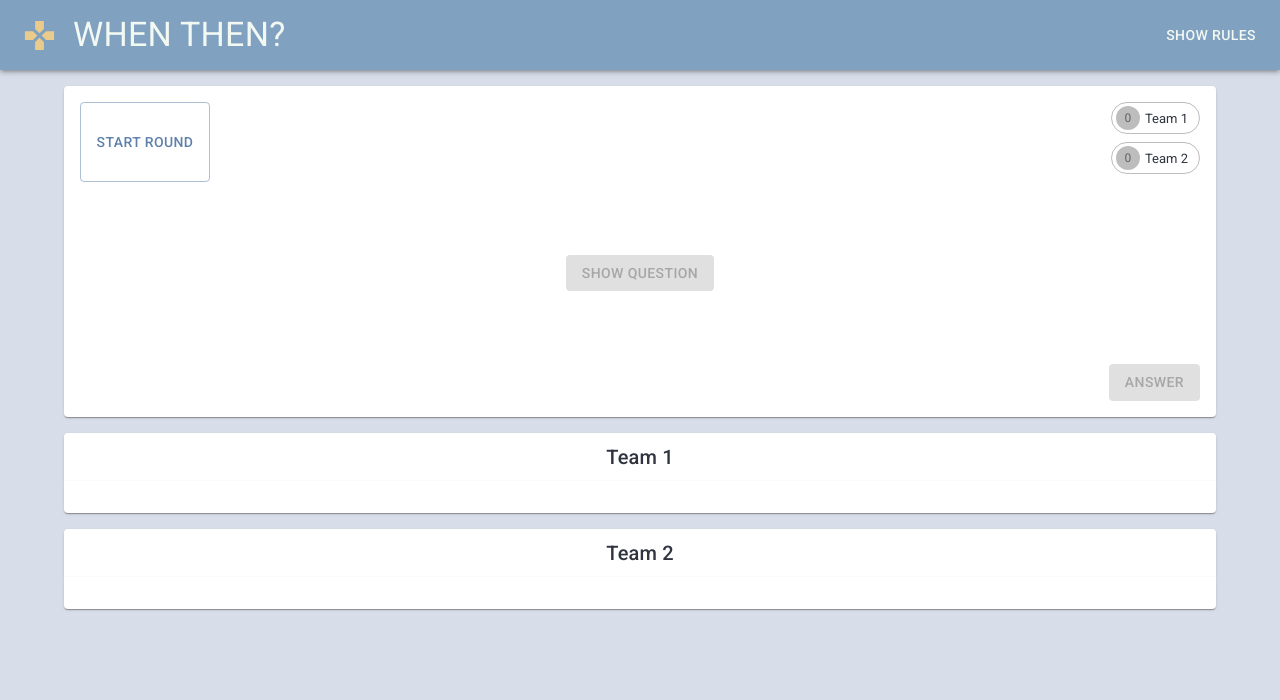
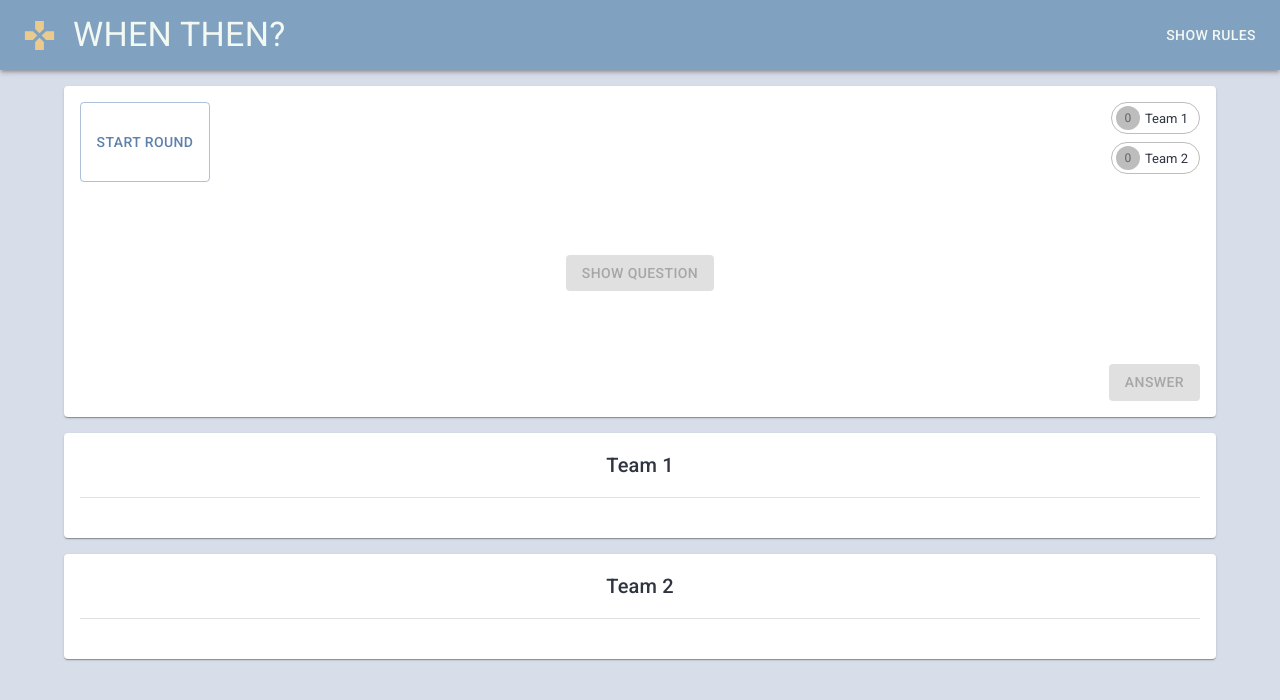
Before and after one commit to ivarlund/when-then, a Next.js app: page / in a window 1280 px wide. Shown: the top 700 px of the page. Built offline with nearby package versions, Linux system fonts and the light colour scheme.

Commit message:
Refactored some ui code

```diff
--- a/src/pages/index.tsx
+++ b/src/pages/index.tsx
@@ -2,7 +2,7 @@ import Head from 'next/head'
 import { useDispatch, useSelector } from 'react-redux';
 import { RootState } from '@/reducers';
 import * as reducers from '@/slices/gameSlice';
-import { Typography, Box, Button, Card, Stack, Slider, AlertTitle, Alert, ButtonGroup, Stepper, Step, StepLabel, Tooltip, Slide, Chip, Avatar, TextField, Switch, SliderThumb, CardHeader } from '@mui/material';
+import { Typography, Box, Button, Card, Stack, Slider, AlertTitle, Alert, ButtonGroup, Stepper, Step, StepLabel, Tooltip, Slide, Chip, Avatar, TextField, Switch, SliderThumb, CardHeader, Divider } from '@mui/material';
 import { Question } from '../data/types';
 import { useEffect, useState } from 'react';
 import { getYearDisplayText } from '../helpers/helperFunctions';
@@ -83,11 +83,10 @@ function TimeLine({ timeline, stateTimeline, team, active, onChange }: { timelin
 
 	return (
 		<Box sx={{borderRadius: '4px', outline: active ? '2px solid green' : '' }}>
-			<Card square sx={{borderTopLeftRadius: '4px', borderTopRightRadius: '4px', py: 1}}>
+			<Card key={team} sx={{ p: 2, mb: 2 }}>
 				<Typography align="center" variant="h6">{team}</Typography>
-			</Card>
-			<Card key={team} square sx={{ p: 2, mb: 2, borderBottomLeftRadius: '4px', borderBottomRightRadius: '4px', }}>
-				<Box sx={{ px: 2 }}>
+				<Divider sx={{ pt: 2}} />
+				<Box sx={{ px: 2, pt: 3 }}>
 					{timeline.length > 0 &&
 						<Slider
 							slots={{ thumb: CustomThumb }}
```
